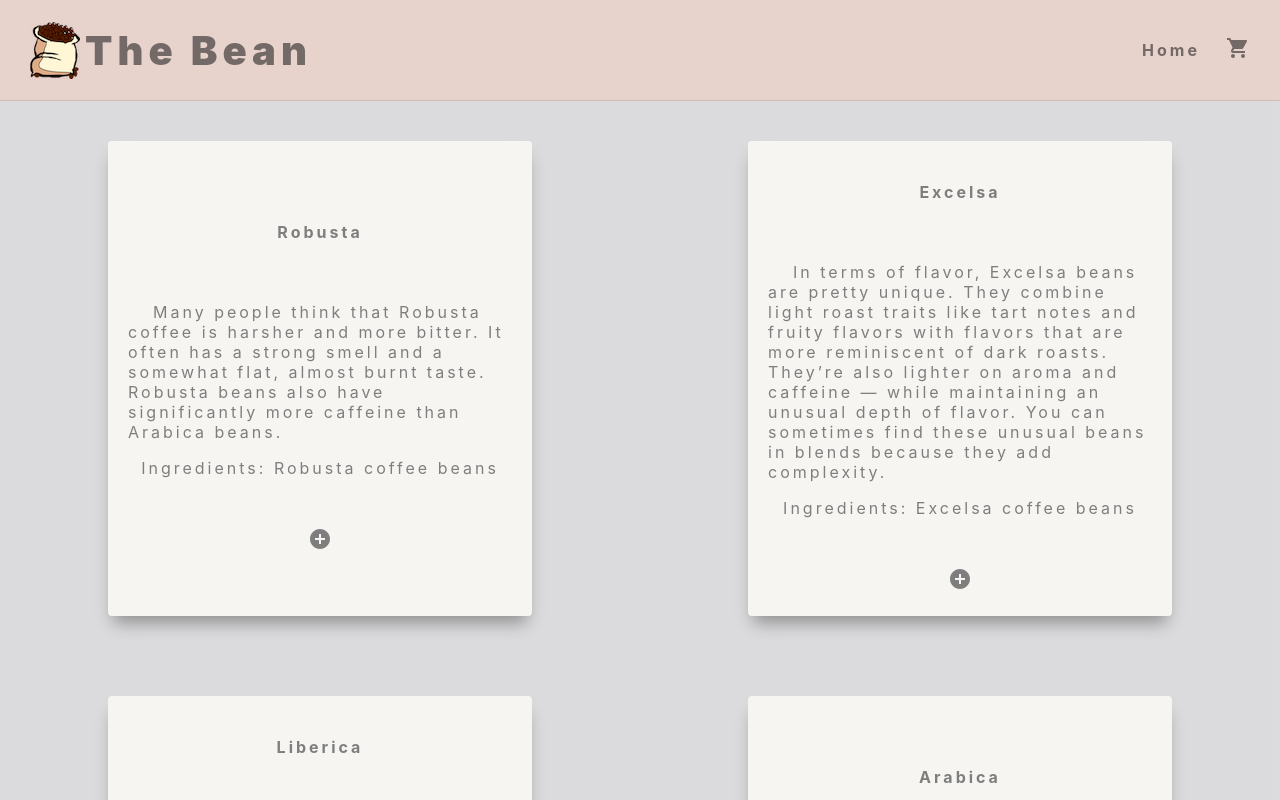
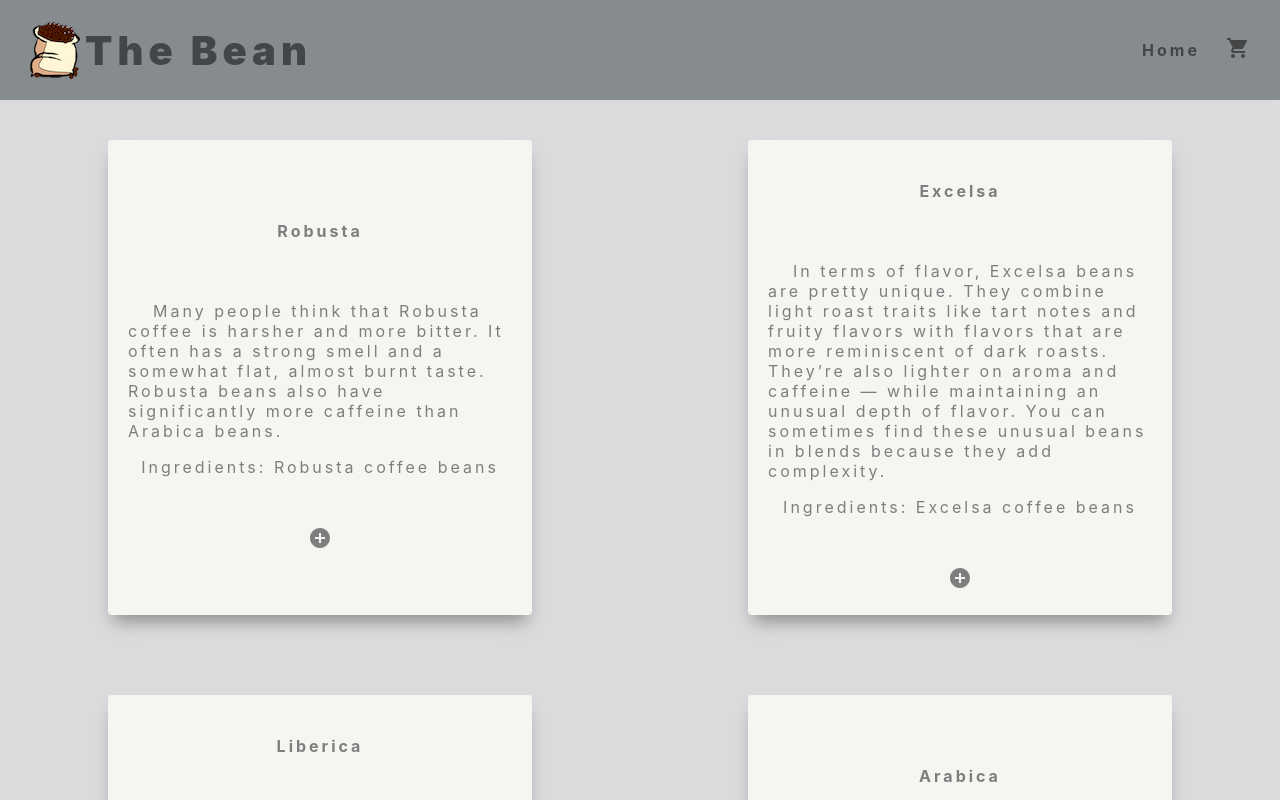
Before and after one commit to tatmil-99/The-Bean, a React (Create React App) app: page / in a window 1280 px wide. Shown: the top 800 px of the page. Built offline with nearby package versions, Linux system fonts and the light colour scheme.

Commit message:
changes nav color

```diff
--- a/src/components/Nav.js
+++ b/src/components/Nav.js
@@ -29,12 +29,13 @@ const NavMenu = styled.nav`
   align-items: center;
   justify-content: space-between;
   letter-spacing: 3px;
-  background-color: #E7D2CC;
+  /* background-color: #E7D2CC; */
+  background-color: #868B8E;
   width: 100vw;
   height: 100px;
   padding: 0;
   margin: 0;
-  border-bottom: solid 1.5px rgba(0, 0, 0, 0.1);
+  /* border-bottom: solid 1.5px rgba(0, 0, 0, 0.1); */
   z-index: 1;
 
   h1 {
```
